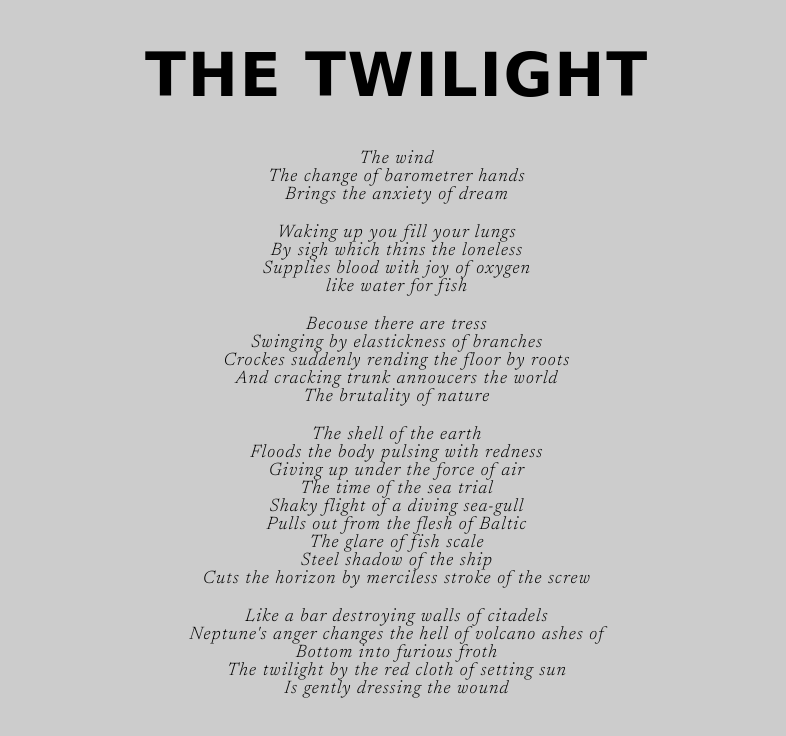
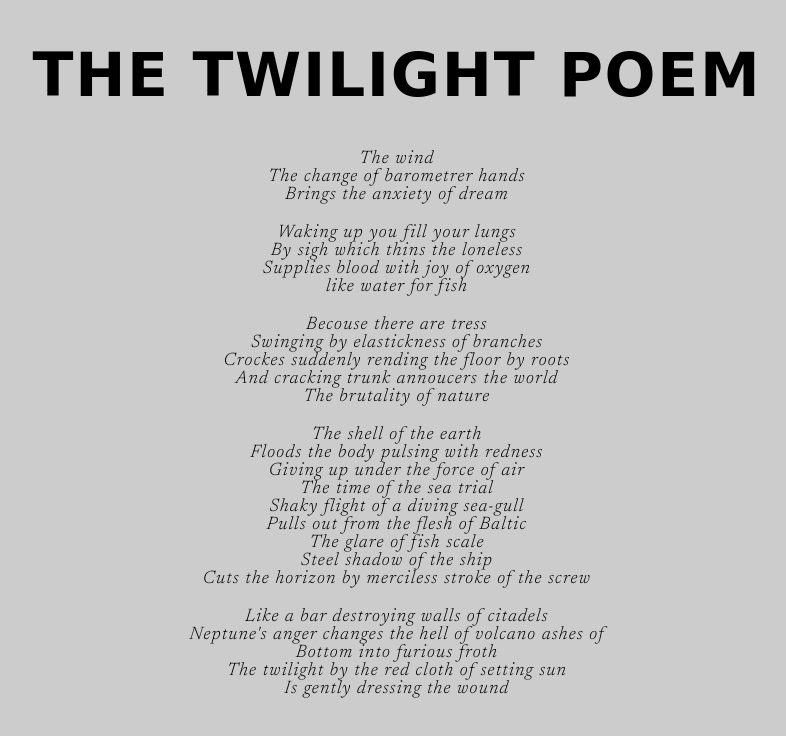
Before and after one commit to barzie01/learning-git-2, a plain HTML site: page learning-git-2/index.html in a window 1280 px wide. Shown: the whole page, without its empty margins (243-1029 px from the left). Drawn offline with Linux system fonts and the light colour scheme; a web font is replaced by a local one.

Commit message:
Update index.html

```diff
--- a/learning-git-2/index.html
+++ b/learning-git-2/index.html
@@ -9,7 +9,7 @@
     <title>Poem</title>
   </head>
   <body>
-    <h1>The twilight</h1>
+    <h1>The twilight poem</h1>
     <p>
       The wind<br>The change of barometrer hands<br>Brings the anxiety of dream
     </p>
```
